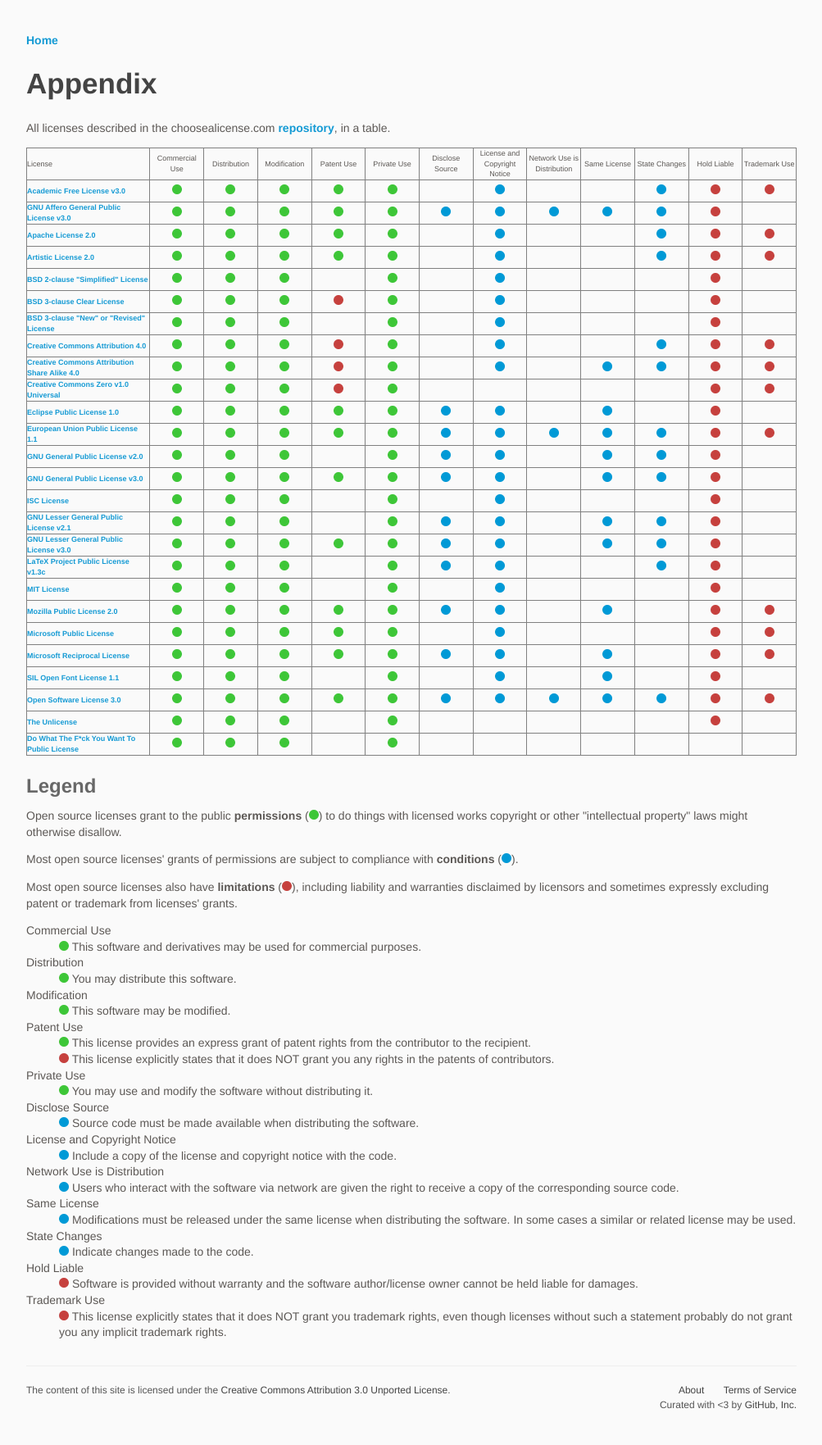
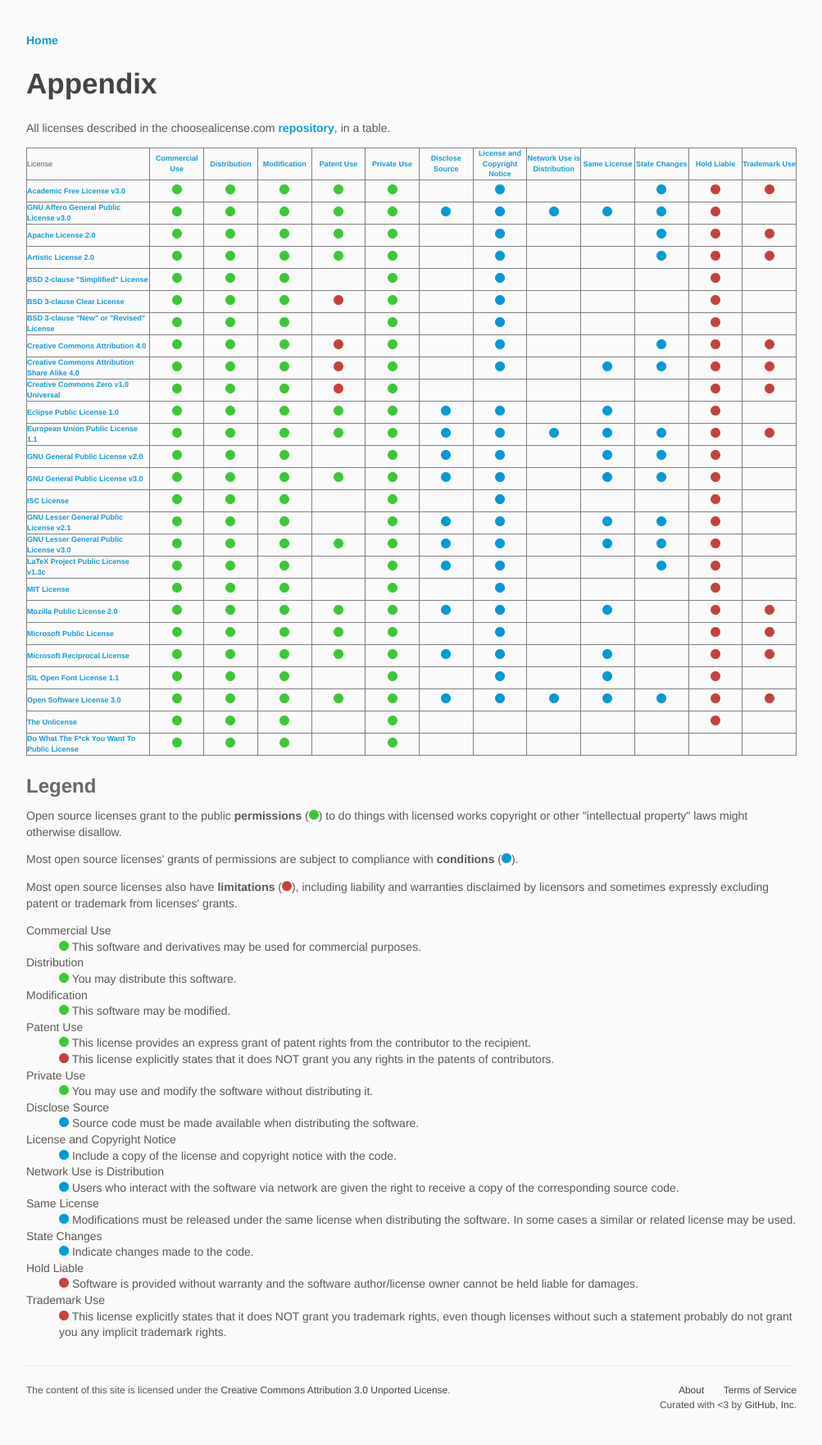
Before and after one commit to github/choosealicense.com, a Jekyll site: the page built from appendix.md, in a window 1280 px wide. Shown: the whole page at 82% size, without its empty margins (138-1141 px from the left). Built offline with Jekyll 4.4.1, drawn with Linux system fonts in a browser that asks for light colours; some web fonts are replaced.

Commit message:
link from table headers to legend terms

```diff
--- a/appendix.md
+++ b/appendix.md
@@ -19,7 +19,7 @@
         {% continue %}
       {% endif %}
       {% capture seen_tags %}{{ seen_tags | append:rule_obj.tag }}{% endcapture %}
-      <th style="text-align: center; width:7%">{{ rule_obj.label }}</th>
+      <th style="text-align: center; width:7%"><a href="#{{ rule_obj.tag }}">{{ rule_obj.label }}</a></th>
     {% endfor %}
   {% endfor %}
 </tr>
@@ -71,7 +71,7 @@
     {% if seen_tags contains req %}
       {% continue %}
     {% endif %}
-    <dt>{{ rule_obj.label }}</dt>
+    <dt id="{{ req }}">{{ rule_obj.label }}</dt>
     {% capture seen_tags %}{{ seen_tags | append:req }}{% endcapture %}
     {% for t in types %}
       {% for r in site.data.rules[t] | sort: "label" %}
```
